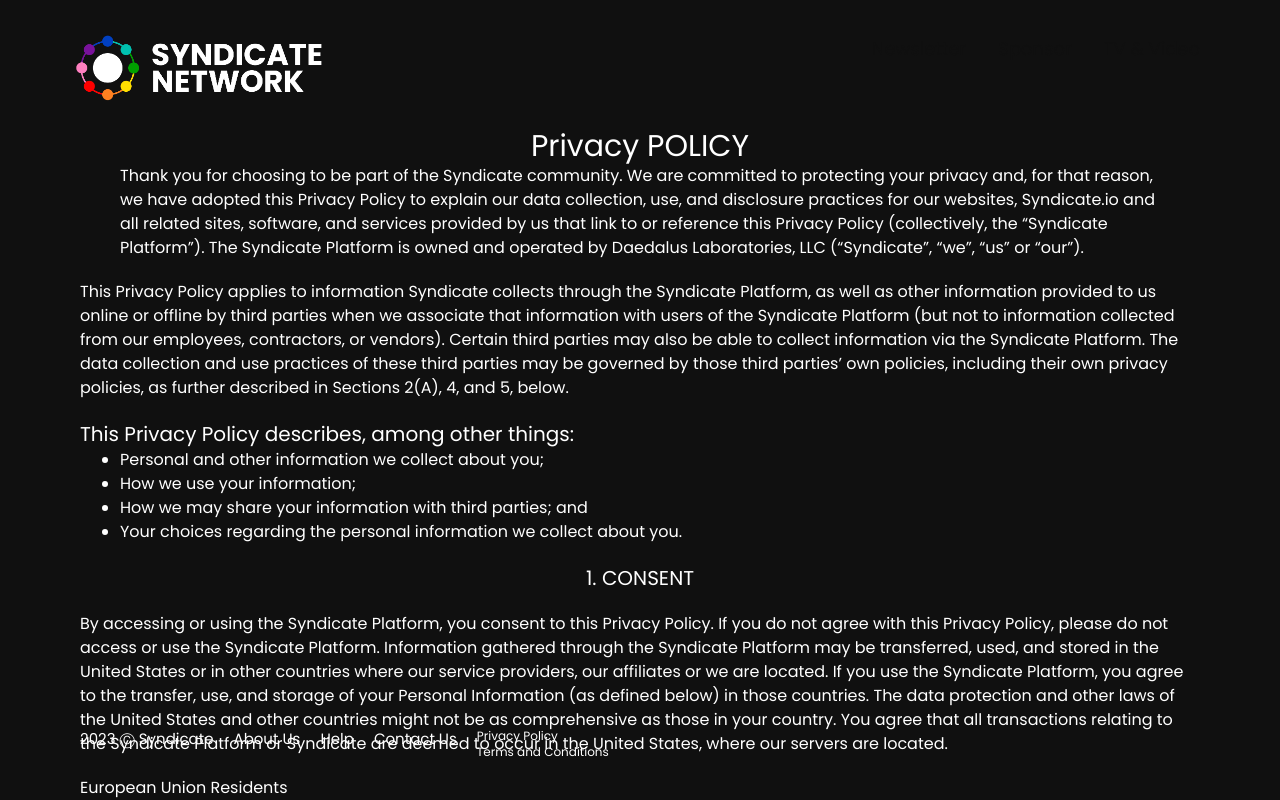
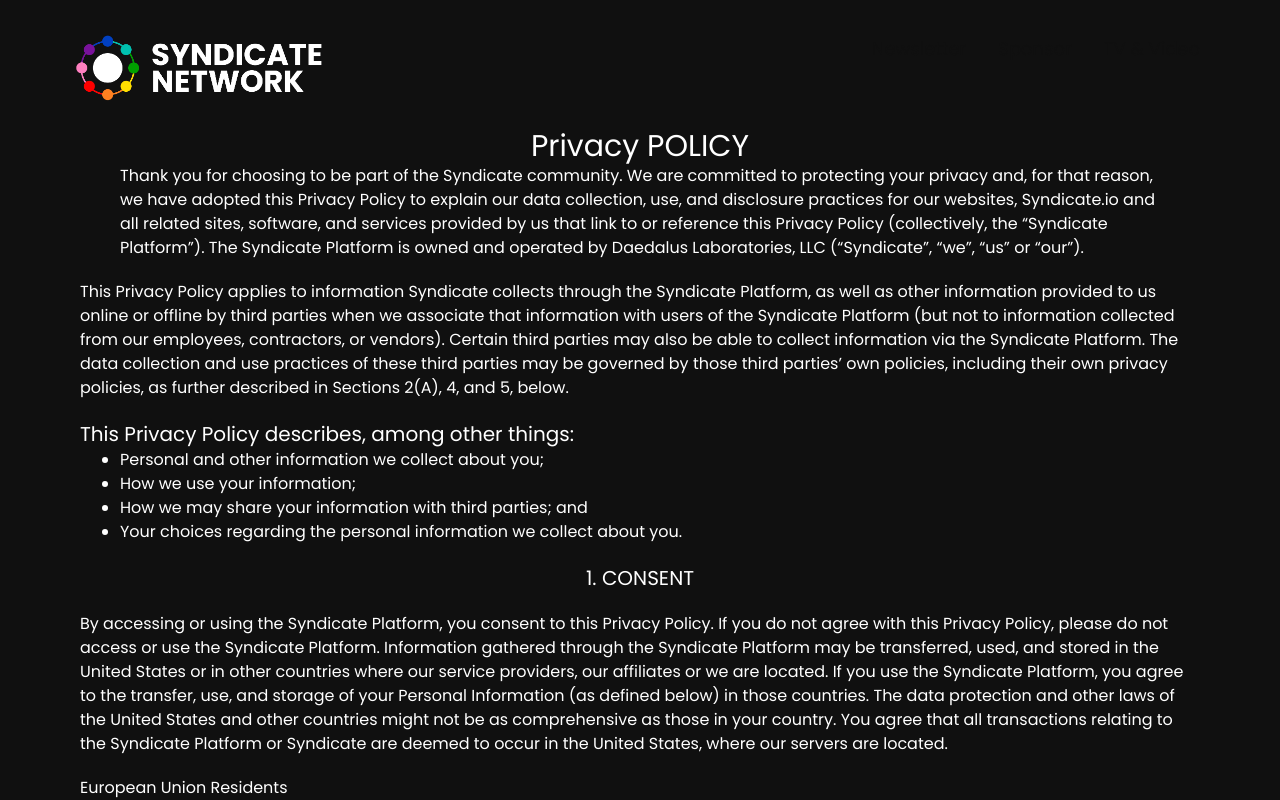
Before and after one commit to bonzo4/syndicate-landing, a Next.js app: page /privacy in a window 1280 px wide. Shown: the top 800 px of the page. Built offline with nearby package versions, Linux system fonts and the light colour scheme.

Commit message:
layout fix

```diff
--- a/app/layout.tsx
+++ b/app/layout.tsx
@@ -18,7 +18,7 @@
   return (
     <html lang="en">
       <body>
-        <main className={`lg:min-h-screen bg-black flex flex-col items-center ${poppins.className}`}>
+        <main className={`lg:min-h-screen relative bg-black flex flex-col items-center ${poppins.className}`}>
           <Header />
           {children}
           <Footer />
--- a/tailwind.config.js
+++ b/tailwind.config.js
@@ -6,6 +6,7 @@
       sm: '640px',
       md: '768px',
       lg: '1024px',
+      'short': { 'raw': '(max-height: 800px)' },
     },
     extend: {
       colors: {
```
